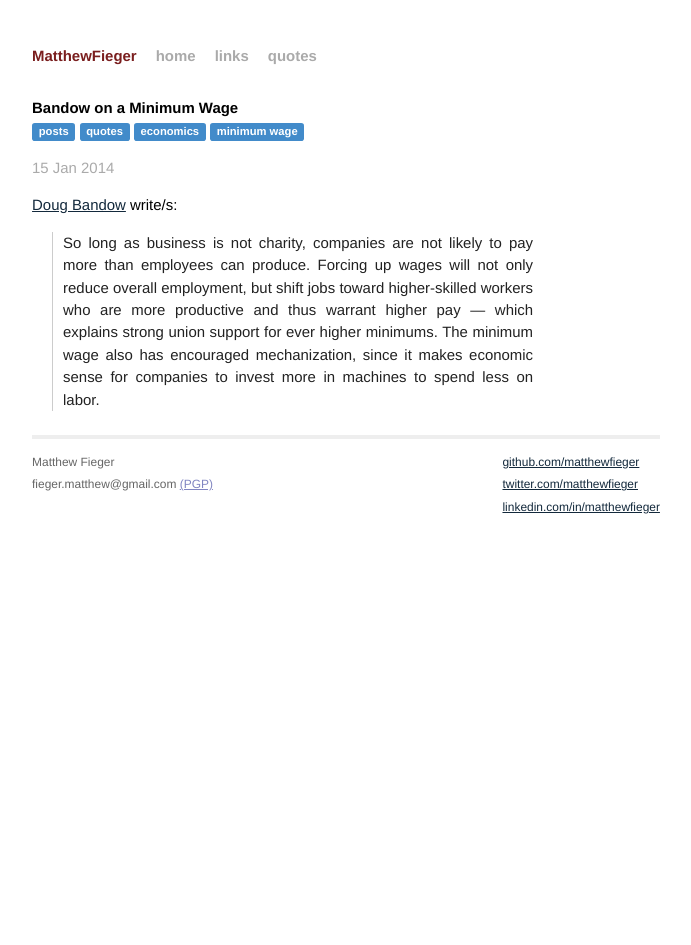
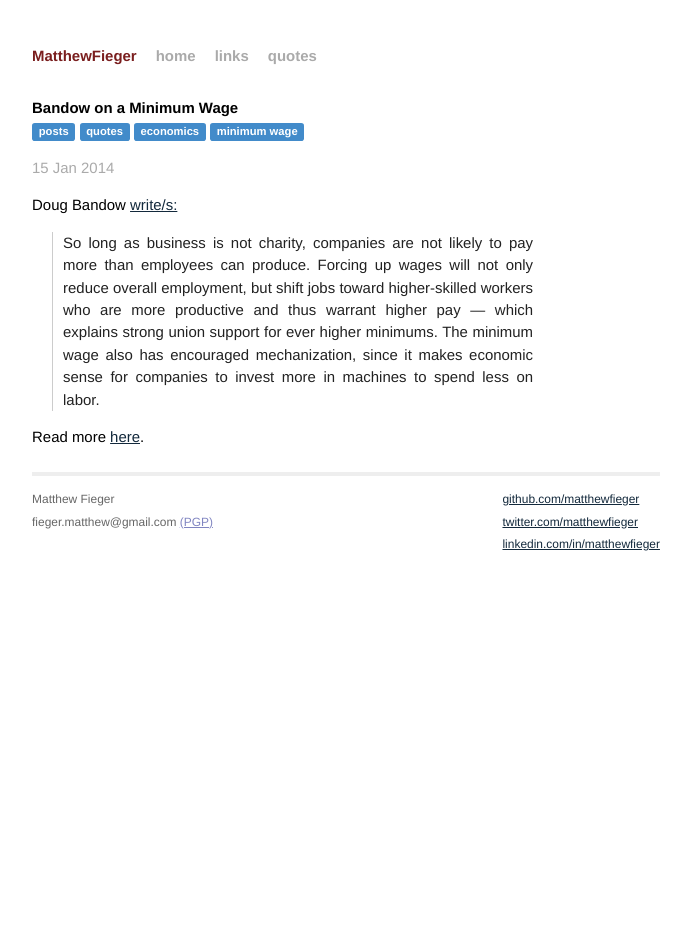
Before and after one commit to matthewfieger/matthewfieger.github.io, a Jekyll site: the page built from _posts/2014-01-15-bandow-on-minimum-wage.markdown, in a window 1280 px wide. Shown: the whole page, without its empty margins (294-985 px from the left). Built offline with Jekyll 4.4.1, drawn with Linux system fonts in a browser that asks for light colours; Markdown is read by kramdown in place of the engine named in the settings.

Commit message:
modified quote template

```diff
--- a/_layouts/quote.html
+++ b/_layouts/quote.html
@@ -2,8 +2,10 @@
 layout: post
 ---
 
-<p><a target="_blank" href="{{ page.reference }}">{{ page.source. }}</a> write/s:</p>
+<p>{{ page.source. }} <a target="_blank" href="{{ page.reference }}">write/s:</a></p>
 
 <blockquote>
 {{ content }}
 </blockquote>
+
+Read more <a target="_blank" href="{{ page.reference }}">here</a>.
```
